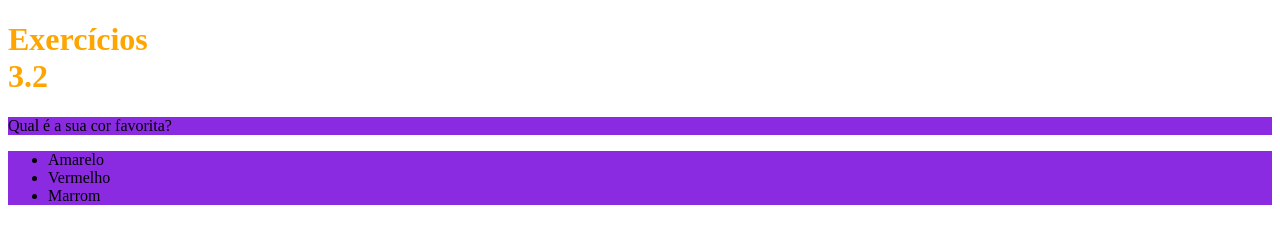
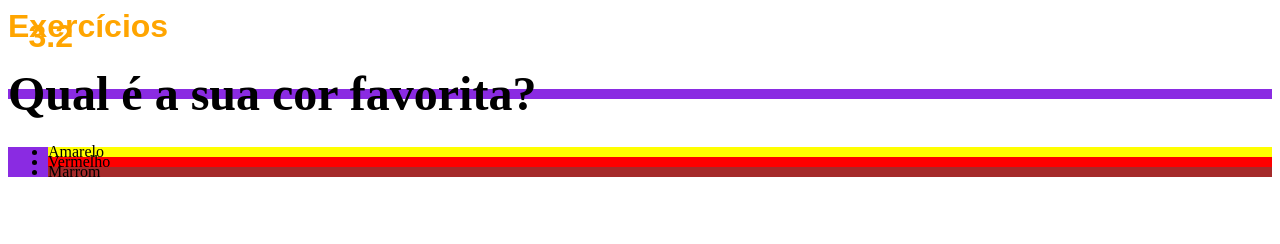
Before and after one commit to igorsamf/exercicios-3.2, a plain HTML site: page index2.htm in a window 1280 px wide. Drawn offline with Linux system fonts and the light colour scheme.

Commit message:
segunda mudança

```diff
--- a/index2.htm
+++ b/index2.htm
@@ -4,15 +4,37 @@
     <meta charset="UTF-8">
     <title>HTML</title>
     <style>
+        p {
+          font-weight: 600;
+          font-size: 3em;
+        }
+        body {
+          font-size: 16px;
+          font-style: normal;
+          line-height: 10px;
+          text-align: justify;
+          text-decoration: solid;
+        }
         h1 {
             width: 65px;
             color: orange;
+            font-family: sans-serif;
+            text-align: right;
         }
         ul {
             background-color: blue;
         }
         #paragrafo-lista {
             background-color: blueviolet;
+        }
+        #cor-amarelo {
+          background-color: yellow;
+        }
+        #cor-vermelho {
+          background-color: red;
+        }
+        #cor-marrom {
+          background-color: brown;
         }
     </style>
 
@@ -21,9 +43,9 @@
     <h1>Exercícios 3.2</h1>
     <p id="paragrafo-lista">Qual é a sua cor favorita?</p>
     <ul id="paragrafo-lista">
-      <li>Amarelo</li>
-      <li>Vermelho</li>
-      <li>Marrom</li>
+      <li id="cor-amarelo">Amarelo</li>
+      <li id="cor-vermelho">Vermelho</li>
+      <li id="cor-marrom">Marrom</li>
     </ul>
   </body>
 </html>
```
